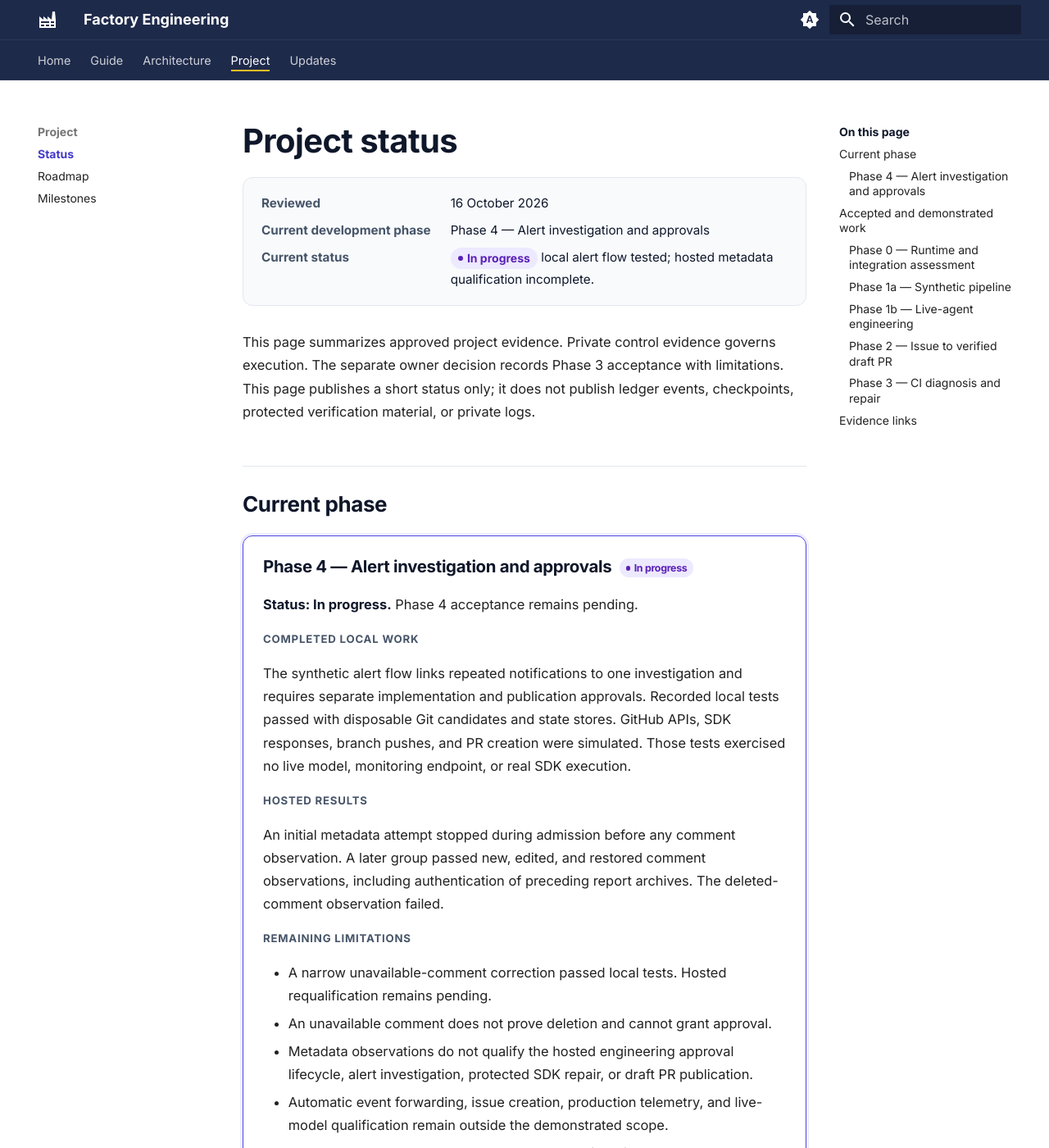
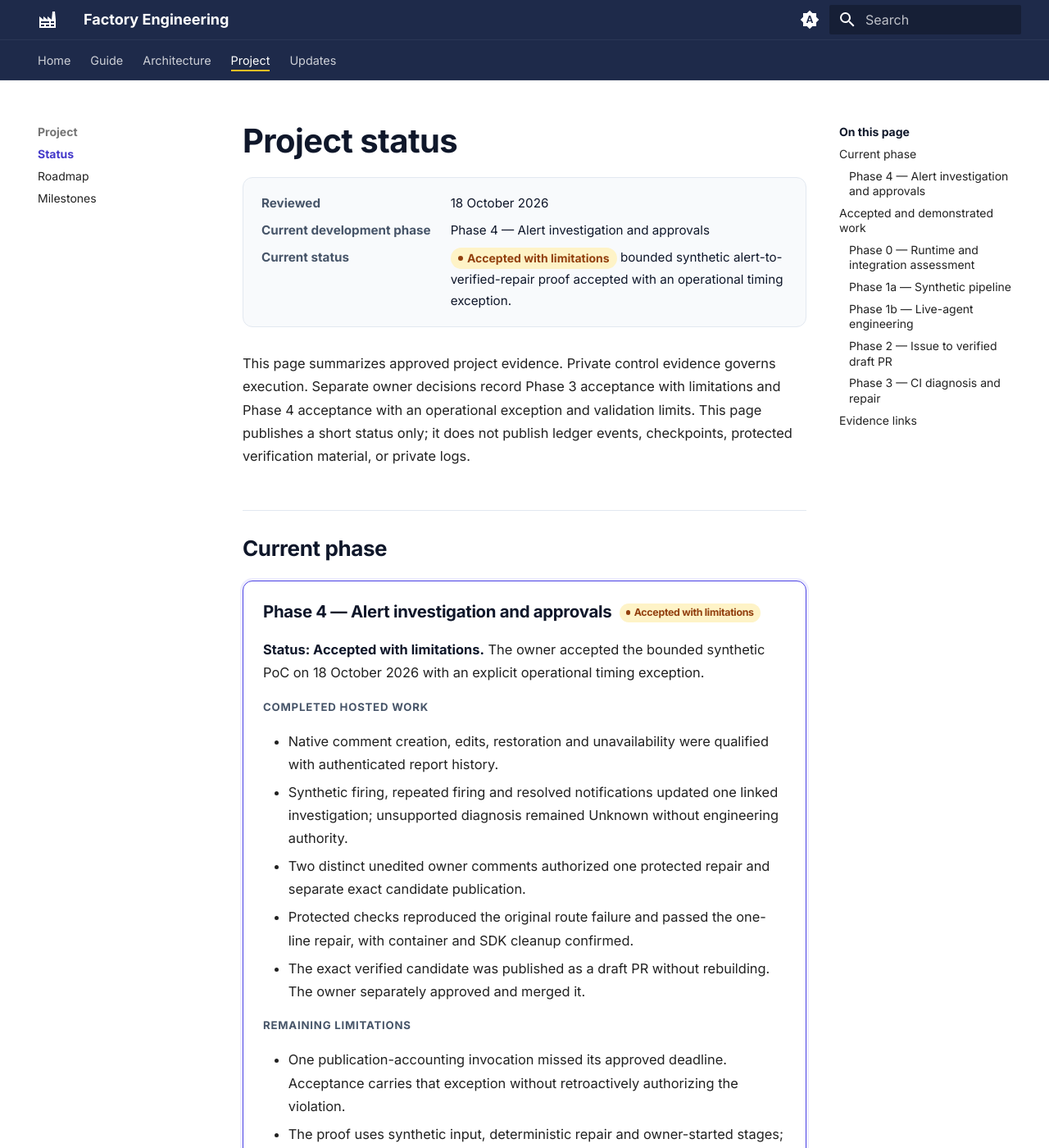
Before and after one commit to mikara89/factory-engineering-portal, an MkDocs documentation site: the page built from docs/status.md, in a window 1280 px wide and 1400 px high. Shown: the whole window at 82% size. Built offline with MkDocs 1.6.1 and Material for MkDocs 9.7.7, drawn with Linux system fonts in a browser that asks for light colours; some of the changed text lies outside the part shown.

Commit message:
Propose reviewed public update 216b13d11193 (#6)
Co-authored-by: fe-portal-publisher[bot] <342989364+fe-portal-publisher[bot]@users.noreply.github.com>

```diff
--- a/docs/data/status.json
+++ b/docs/data/status.json
@@ -1,6 +1,6 @@
 {
   "schema_version": "1.0",
-  "last_reviewed": "2026-10-16",
+  "last_reviewed": "2026-10-18",
   "current_development_phase": 4,
   "current_milestone_id": "phase-4",
   "milestones": [
@@ -66,13 +66,15 @@
     {
       "id": "phase-4",
       "title": "Alert investigation and approvals",
-      "status": "In progress",
-      "summary": "Local synthetic alert investigation and separate implementation/publication approvals have recorded passing tests with simulated APIs and SDK responses. Hosted metadata observations passed for new, edited, and restored comments, including prior-report archive authentication. Phase 4 acceptance remains pending.",
+      "status": "Accepted with limitations",
+      "summary": "The owner accepted the bounded synthetic Phase 4 PoC on 18 October 2026. Hosted investigation, two native owner approvals, protected original reproduction and a verified one-line repair reached exact draft publication. The owner separately approved and merged the repair.",
       "limitations": [
-        "The hosted deleted-comment observation failed. A narrow unavailable-comment correction passed local tests; hosted requalification remains pending.",
-        "An unavailable comment does not prove deletion or grant approval.",
-        "Local tests do not establish hosted alert investigation, protected SDK repair, or draft PR publication. No hosted engineering approval lifecycle is qualified.",
-        "Automatic event forwarding, issue creation, production telemetry, live-model qualification, merge, and deployment remain outside the demonstrated Phase 4 scope."
+        "One publication-accounting invocation missed its approved deadline. Acceptance carries this operational exception without retroactively authorizing the violation.",
+        "Synthetic input, deterministic repair and owner-started stages do not qualify production monitoring, general autonomous repair or live-model use.",
+        "Full live negative and active-cancellation coverage remains unqualified despite passing local tests.",
+        "Current comment reads do not eliminate API check-to-write races. Unavailability does not prove deletion or grant approval.",
+        "Reserved accounting allowances remain explicit in private evidence; actual billed usage is unknown.",
+        "No deployment, production remediation or next-phase authority is claimed."
       ],
       "evidence_links": []
     },
--- a/docs/status.md
+++ b/docs/status.md
@@ -2,42 +2,39 @@
 
 <dl class="fe-meta">
   <dt>Reviewed</dt>
-  <dd>16 October 2026</dd>
+  <dd>18 October 2026</dd>
   <dt>Current development phase</dt>
   <dd>Phase 4 — Alert investigation and approvals</dd>
   <dt>Current status</dt>
-  <dd><span class="fe-badge fe-badge--pending">In progress</span> local alert flow tested; hosted metadata qualification incomplete.</dd>
+  <dd><span class="fe-badge fe-badge--limited">Accepted with limitations</span> bounded synthetic alert-to-verified-repair proof accepted with an operational timing exception.</dd>
 </dl>
 
-This page summarizes approved project evidence. Private control evidence governs execution. The separate owner decision records Phase 3 acceptance with limitations. This page publishes a short status only; it does not publish ledger events, checkpoints, protected verification material, or private logs.
+This page summarizes approved project evidence. Private control evidence governs execution. Separate owner decisions record Phase 3 acceptance with limitations and Phase 4 acceptance with an operational exception and validation limits. This page publishes a short status only; it does not publish ledger events, checkpoints, protected verification material, or private logs.
 
 ## Current phase
 
 <div class="fe-phase fe-phase--current" markdown>
 
-### Phase 4 — Alert investigation and approvals <span class="fe-badge fe-badge--pending">In progress</span> { #phase-4 data-toc-label="Phase 4 — Alert investigation and approvals" }
+### Phase 4 — Alert investigation and approvals <span class="fe-badge fe-badge--limited">Accepted with limitations</span> { #phase-4 data-toc-label="Phase 4 — Alert investigation and approvals" }
 
-**Status: In progress.** Phase 4 acceptance remains pending.
+**Status: Accepted with limitations.** The owner accepted the bounded synthetic PoC on 18 October 2026 with an explicit operational timing exception.
 
-<p class="fe-label">Completed local work</p>
+<p class="fe-label">Completed hosted work</p>
 
-The synthetic alert flow links repeated notifications to one investigation and requires separate implementation and publication approvals.
-Recorded local tests passed with disposable Git candidates and state stores. GitHub APIs, SDK responses, branch pushes, and PR creation were simulated.
-Those tests exercised no live model, monitoring endpoint, or real SDK execution.
-
-<p class="fe-label">Hosted results</p>
-
-An initial metadata attempt stopped during admission before any comment observation.
-A later group passed new, edited, and restored comment observations, including authentication of preceding report archives.
-The deleted-comment observation failed.
+- Native comment creation, edits, restoration and unavailability were qualified with authenticated report history.
+- Synthetic firing, repeated firing and resolved notifications updated one linked investigation; unsupported diagnosis remained Unknown without engineering authority.
+- Two distinct unedited owner comments authorized one protected repair and separate exact candidate publication.
+- Protected checks reproduced the original route failure and passed the one-line repair, with container and SDK cleanup confirmed.
+- The exact verified candidate was published as a draft PR without rebuilding. The owner separately approved and merged it.
 
 <p class="fe-label">Remaining limitations</p>
 
-- A narrow unavailable-comment correction passed local tests. Hosted requalification remains pending.
-- An unavailable comment does not prove deletion and cannot grant approval.
-- Metadata observations do not qualify the hosted engineering approval lifecycle, alert investigation, protected SDK repair, or draft PR publication.
-- Automatic event forwarding, issue creation, production telemetry, and live-model qualification remain outside the demonstrated scope.
-- No Phase 4 merge, deployment, or acceptance is claimed.
+- One publication-accounting invocation missed its approved deadline. Acceptance carries that exception without retroactively authorizing the violation.
+- The proof uses synthetic input, deterministic repair and owner-started stages; production telemetry and live-model use remain unqualified.
+- Full live negative and active-cancellation coverage remains unqualified despite passing local tests.
+- Native comment reads do not eliminate API check-to-write races. Unavailability does not prove deletion or grant approval.
+- Reserved accounting allowances remain explicit in private evidence. Actual billed usage remains unknown.
+- Merge is separate from deployment. No production remediation, unattended operation or next-phase authority is claimed.
 
 </div>
 
```
Also changed, not shown: docs/guide/simple-guide.md (+1 -1 lines), docs/index.md (+4 -4 lines), docs/milestones/index.md (+5 -4 lines), docs/roadmap.md (+5 -4 lines).
